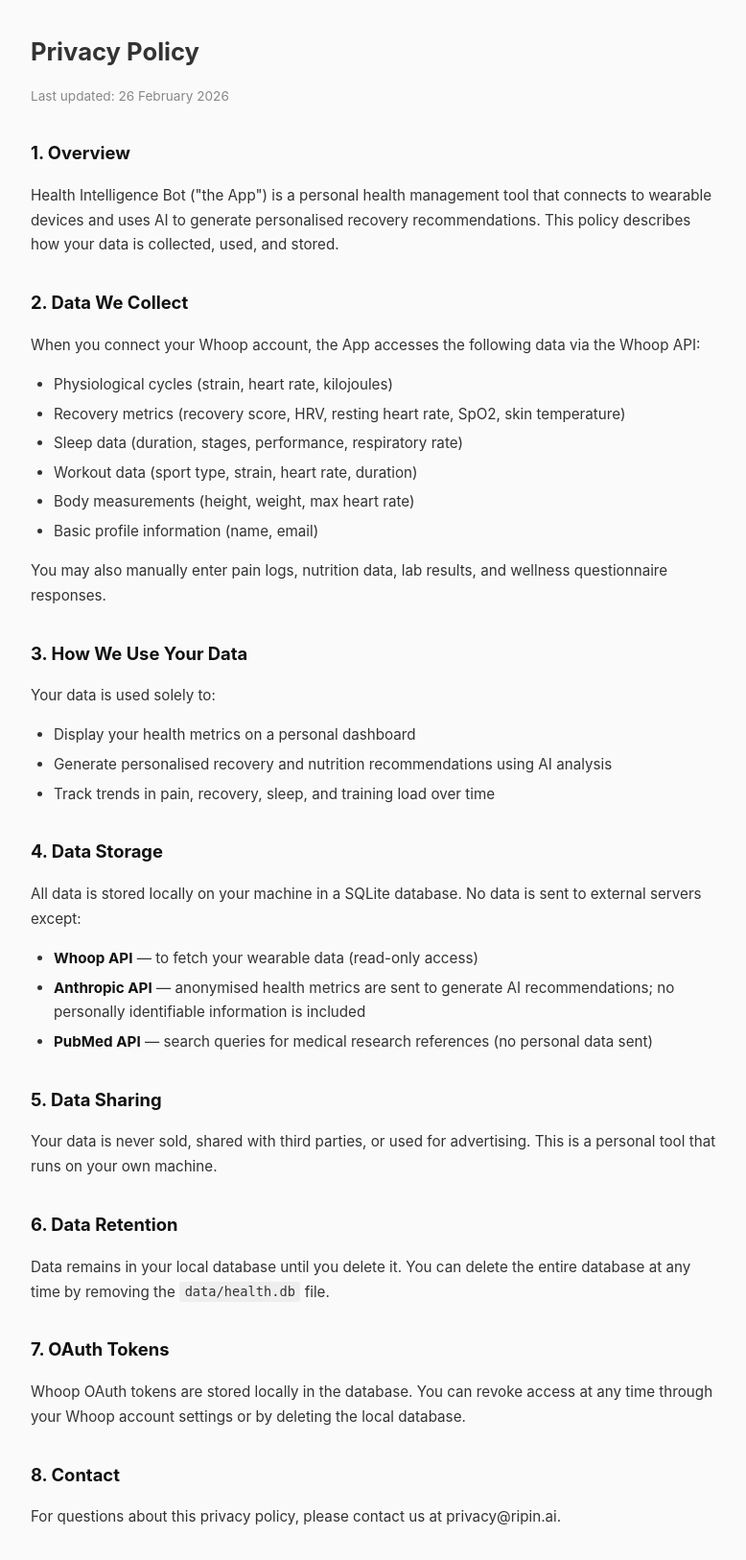
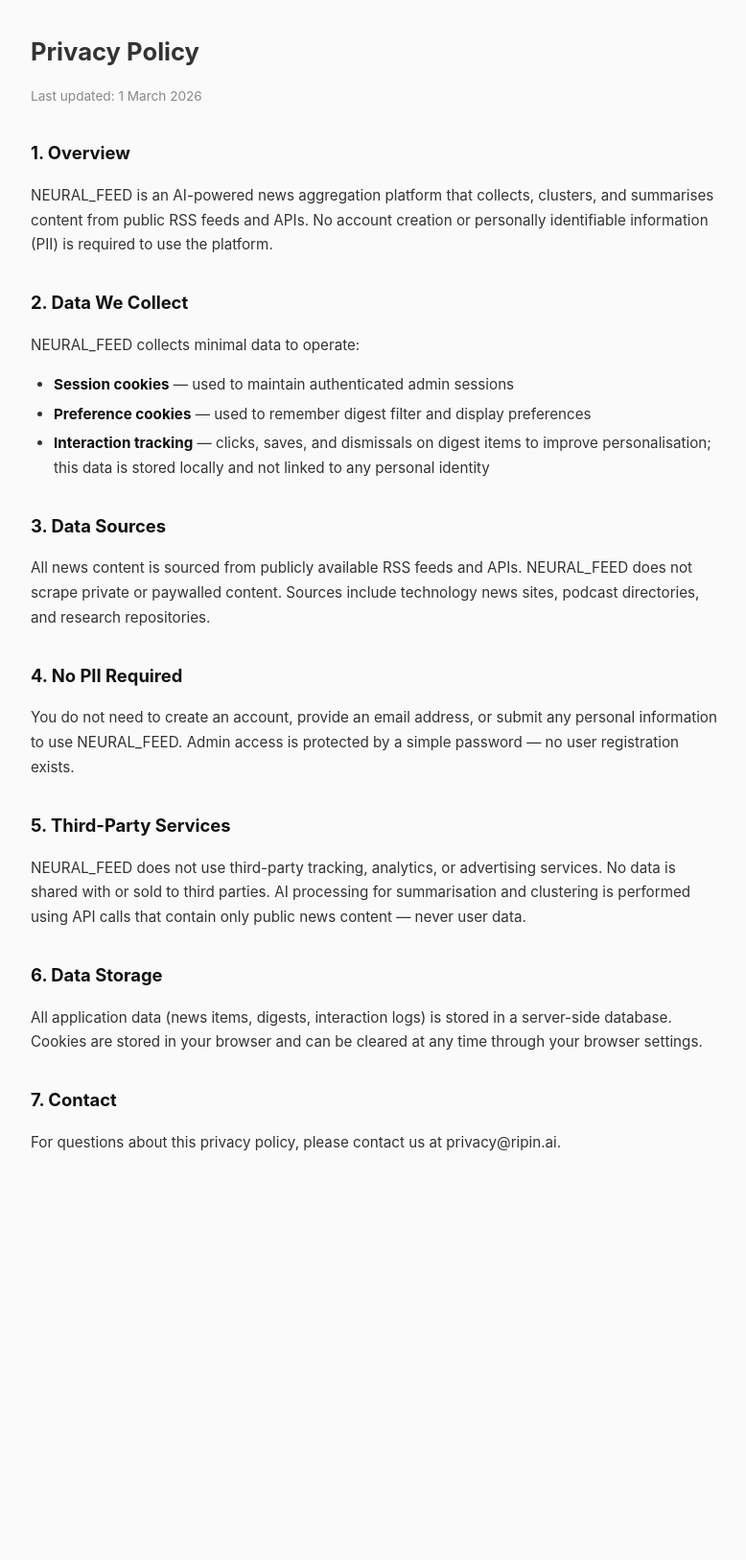
Before and after one commit to jungleboyz/ai-news-agent, a Python web app: template web/templates/privacy_health.html in a window 1280 px wide. Shown: the whole page at 96% size, without its empty margins (248-1026 px from the left). After the commit the page ends 1200 px from the top, so only its background shows below. Run offline with Jinja, Linux system fonts and the light colour scheme; the template is opened without the code that fills it, so the values that code supplies are empty.

Commit message:
Fix UAT bugs: protect admin APIs, update privacy policy, add cache headers, optimize digest page, support HEAD requests
- Add /api/admin and /api/clusters/rebuild to protected prefixes requiring auth
- Rewrite privacy policy for NEURAL_FEED (was Health Intelligence Bot)
- Add Cache-Control headers: 1-day cache for static assets, no-cache for HTML
- Add "Show N more" toggle to cluster groups on digest page (first 10 visible)
- Add HEAD request middleware for universal HEAD support

Co-Authored-By: Claude Opus 4.6 <noreply@anthropic.com>

```diff
--- a/web/middleware/auth.py
+++ b/web/middleware/auth.py
@@ -14,7 +14,7 @@ from config import settings
 
 # Paths that require authentication (admin-only sections)
 PROTECTED_PATHS = {"/sources"}
-PROTECTED_PREFIXES = ("/api/feeds", "/api/sources")
+PROTECTED_PREFIXES = ("/api/feeds", "/api/sources", "/api/admin", "/api/clusters/rebuild")
 
 # Paths that are always accessible
 ALWAYS_PUBLIC = {"/login", "/health", "/favicon.ico"}
--- a/web/middleware/security.py
+++ b/web/middleware/security.py
@@ -20,6 +20,12 @@ class SecurityHeadersMiddleware(BaseHTTPMiddleware):
                 "max-age=31536000; includeSubDomains"
             )
 
+        # Cache headers
+        if request.url.path.startswith("/static/"):
+            response.headers["Cache-Control"] = "public, max-age=86400"
+        else:
+            response.headers["Cache-Control"] = "private, no-cache"
+
         response.headers["Content-Security-Policy"] = (
             "default-src 'self'; "
             "script-src 'self' 'unsafe-inline' https://cdn.tailwindcss.com https://unpkg.com; "
--- a/web/templates/privacy_health.html
+++ b/web/templates/privacy_health.html
@@ -3,7 +3,7 @@
 <head>
     <meta charset="UTF-8">
     <meta name="viewport" content="width=device-width, initial-scale=1.0">
-    <title>Privacy Policy — Health Intelligence Bot</title>
+    <title>Privacy Policy — NEURAL_FEED</title>
     <meta name="robots" content="noindex, nofollow">
     <style>
         body { font-family: -apple-system, BlinkMacSystemFont, "Segoe UI", Roboto, sans-serif; max-width: 720px; margin: 2rem auto; padding: 0 1.5rem; color: #333; line-height: 1.7; background: #fafafa; }
@@ -19,49 +19,32 @@
 </head>
 <body>
     <h1>Privacy Policy</h1>
-    <p class="updated">Last updated: 26 February 2026</p>
+    <p class="updated">Last updated: 1 March 2026</p>
 
     <h2>1. Overview</h2>
-    <p>Health Intelligence Bot ("the App") is a personal health management tool that connects to wearable devices and uses AI to generate personalised recovery recommendations. This policy describes how your data is collected, used, and stored.</p>
+    <p>NEURAL_FEED is an AI-powered news aggregation platform that collects, clusters, and summarises content from public RSS feeds and APIs. No account creation or personally identifiable information (PII) is required to use the platform.</p>
 
     <h2>2. Data We Collect</h2>
-    <p>When you connect your Whoop account, the App accesses the following data via the Whoop API:</p>
+    <p>NEURAL_FEED collects minimal data to operate:</p>
     <ul>
-        <li>Physiological cycles (strain, heart rate, kilojoules)</li>
-        <li>Recovery metrics (recovery score, HRV, resting heart rate, SpO2, skin temperature)</li>
-        <li>Sleep data (duration, stages, performance, respiratory rate)</li>
-        <li>Workout data (sport type, strain, heart rate, duration)</li>
-        <li>Body measurements (height, weight, max heart rate)</li>
-        <li>Basic profile information (name, email)</li>
-    </ul>
-    <p>You may also manually enter pain logs, nutrition data, lab results, and wellness questionnaire responses.</p>
-
-    <h2>3. How We Use Your Data</h2>
-    <p>Your data is used solely to:</p>
-    <ul>
-        <li>Display your health metrics on a personal dashboard</li>
-        <li>Generate personalised recovery and nutrition recommendations using AI analysis</li>
-        <li>Track trends in pain, recovery, sleep, and training load over time</li>
+        <li><strong>Session cookies</strong> — used to maintain authenticated admin sessions</li>
+        <li><strong>Preference cookies</strong> — used to remember digest filter and display preferences</li>
+        <li><strong>Interaction tracking</strong> — clicks, saves, and dismissals on digest items to improve personalisation; this data is stored locally and not linked to any personal identity</li>
     </ul>
 
-    <h2>4. Data Storage</h2>
-    <p>All data is stored locally on your machine in a SQLite database. No data is sent to external servers except:</p>
-    <ul>
-        <li><strong>Whoop API</strong> — to fetch your wearable data (read-only access)</li>
-        <li><strong>Anthropic API</strong> — anonymised health metrics are sent to generate AI recommendations; no personally identifiable information is included</li>
-        <li><strong>PubMed API</strong> — search queries for medical research references (no personal data sent)</li>
-    </ul>
+    <h2>3. Data Sources</h2>
+    <p>All news content is sourced from publicly available RSS feeds and APIs. NEURAL_FEED does not scrape private or paywalled content. Sources include technology news sites, podcast directories, and research repositories.</p>
 
-    <h2>5. Data Sharing</h2>
-    <p>Your data is never sold, shared with third parties, or used for advertising. This is a personal tool that runs on your own machine.</p>
+    <h2>4. No PII Required</h2>
+    <p>You do not need to create an account, provide an email address, or submit any personal information to use NEURAL_FEED. Admin access is protected by a simple password — no user registration exists.</p>
 
-    <h2>6. Data Retention</h2>
-    <p>Data remains in your local database until you delete it. You can delete the entire database at any time by removing the <code>data/health.db</code> file.</p>
+    <h2>5. Third-Party Services</h2>
+    <p>NEURAL_FEED does not use third-party tracking, analytics, or advertising services. No data is shared with or sold to third parties. AI processing for summarisation and clustering is performed using API calls that contain only public news content — never user data.</p>
 
-    <h2>7. OAuth Tokens</h2>
-    <p>Whoop OAuth tokens are stored locally in the database. You can revoke access at any time through your Whoop account settings or by deleting the local database.</p>
+    <h2>6. Data Storage</h2>
+    <p>All application data (news items, digests, interaction logs) is stored in a server-side database. Cookies are stored in your browser and can be cleared at any time through your browser settings.</p>
 
-    <h2>8. Contact</h2>
+    <h2>7. Contact</h2>
     <p>For questions about this privacy policy, please contact us at privacy@ripin.ai.</p>
 </body>
 </html>
```
Also changed, not shown: web/app.py (+16 -1 lines), web/templates/digest.html (+17 -0 lines).
